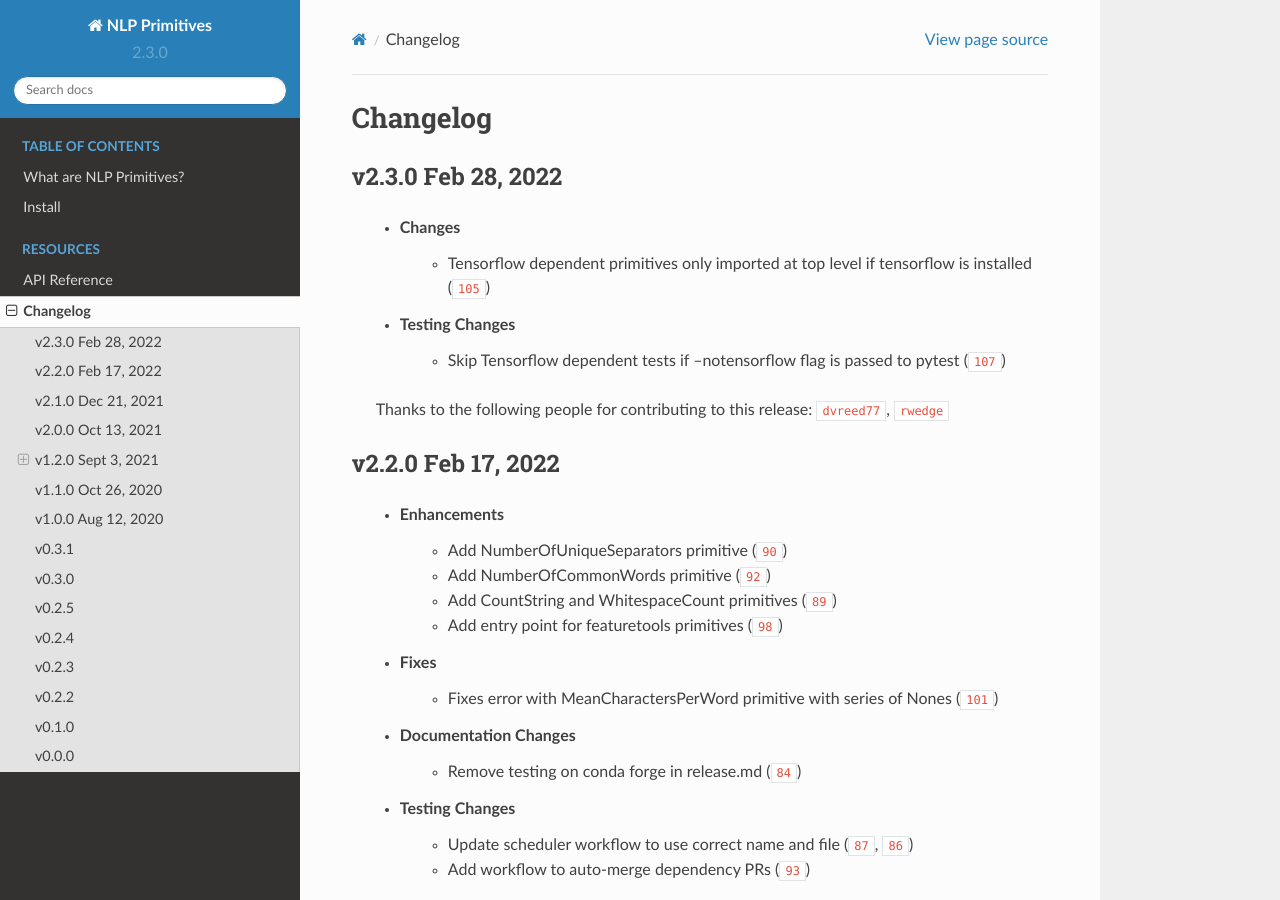
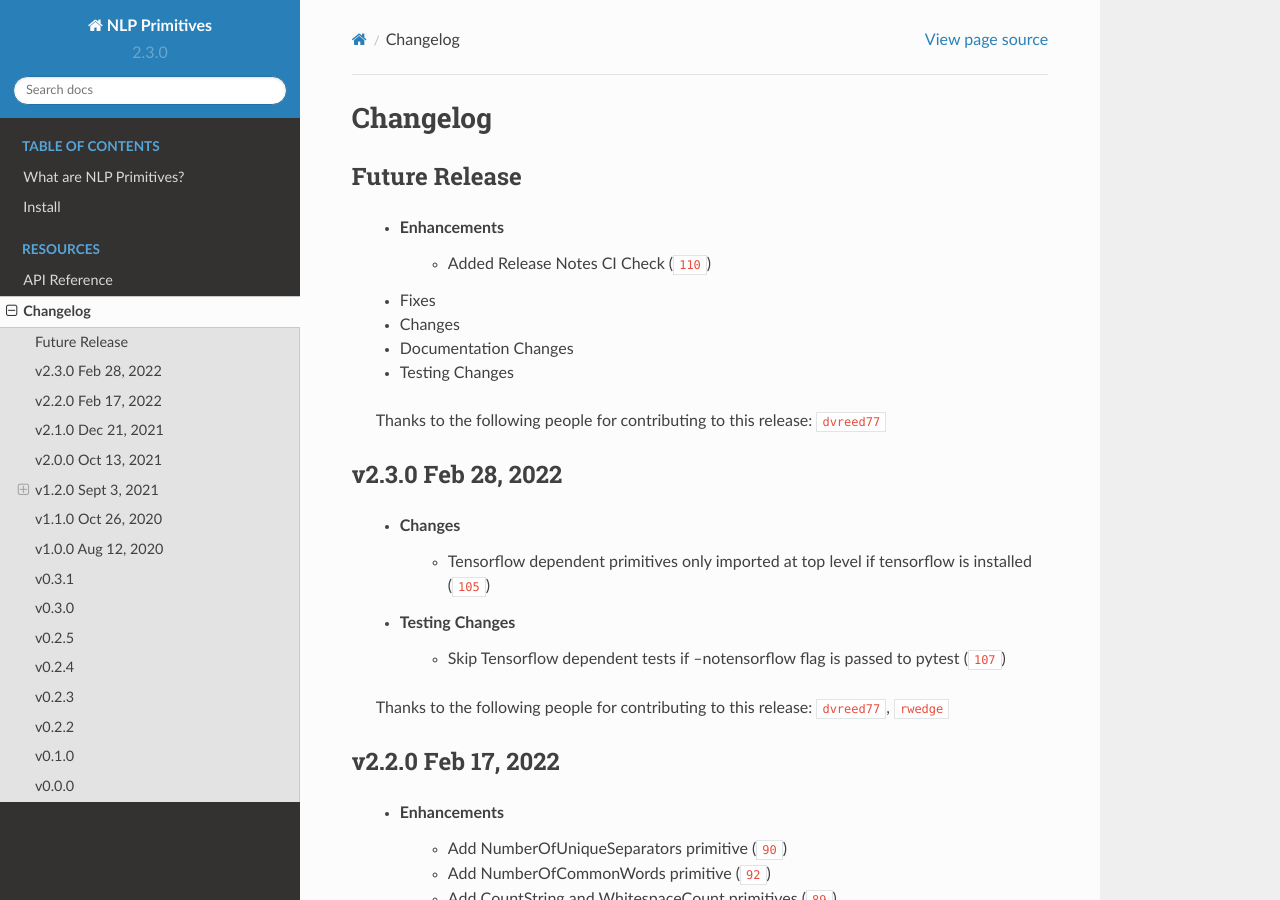
Before and after one commit to alteryx/nlp_primitives, a Sphinx documentation site: the page built from docs/source/changelog.rst, in a window 1280 px wide and 900 px high. Built offline with Sphinx 7.4.7 and the Read the Docs theme 2.0.0, drawn with Linux system fonts in a browser that asks for light colours; cross-references to code outside the pages are shown as plain code.

Commit message:
added release notes

```diff
--- a/docs/source/changelog.rst
+++ b/docs/source/changelog.rst
@@ -2,15 +2,17 @@
 Changelog
 =========
 
-.. Future Release
-  ==============
+Future Release
+==============
     * Enhancements
+        * Added Release Notes CI Check (:pr:`110`)
     * Fixes
     * Changes
     * Documentation Changes
     * Testing Changes
 
-.. Thanks to the following people for contributing to this release:
+    Thanks to the following people for contributing to this release:
+    :user:`dvreed77`
 
 v2.3.0 Feb 28, 2022
 ===================
```
Also changed, not shown: 1 other file.
